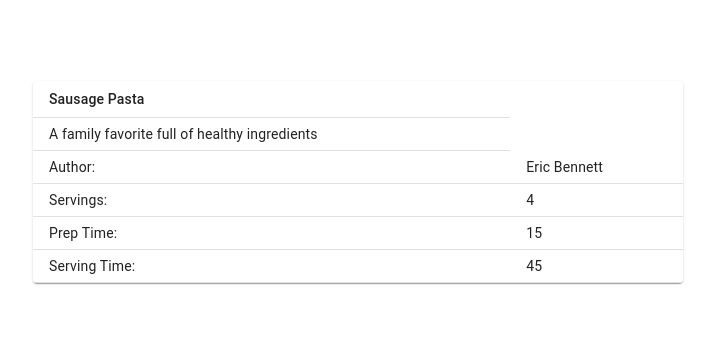
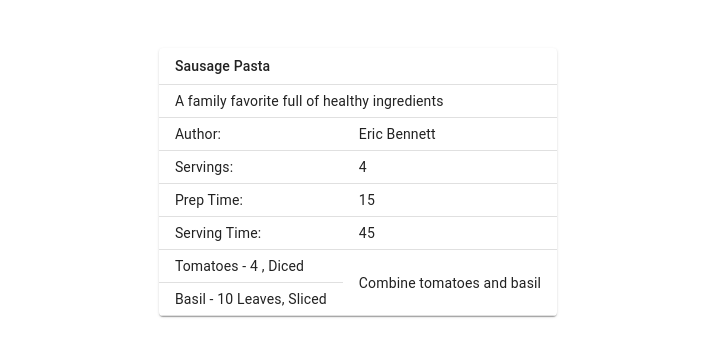
Before and after one commit to ericos-bennett/enPlace, a React (Vite) app in the folder frontend/: page / in a window 1280 px wide. Shown: the part 218-574 px from the top of the page, without its empty margins (282-997 px from the left). Built offline with nearby package versions, Linux system fonts and the light colour scheme.

Commit message:
add steps type and add it to template

```diff
--- a/frontend/src/App.tsx
+++ b/frontend/src/App.tsx
@@ -27,15 +27,15 @@ function App() {
         <div>Loading...</div>
       ) :
         (<TableContainer component={Paper}>
-          <Table sx={{ minWidth: 650 }} size="small" aria-label="a dense table">
+          <Table size="small">
             <TableHead>
               <TableRow>
-                <TableCell>{recipe.name}</TableCell>
+                <TableCell colSpan={2}>{recipe.name}</TableCell>
               </TableRow>
             </TableHead>
             <TableBody>
               <TableRow>
-                <TableCell>{recipe.description}</TableCell>
+                <TableCell colSpan={2}>{recipe.description}</TableCell>
               </TableRow>
               <TableRow>
                 <TableCell>Author: </TableCell>
@@ -53,6 +53,19 @@ function App() {
                 <TableCell>Serving Time: </TableCell>
                 <TableCell>{recipe.cookingTime}</TableCell>
               </TableRow>
+              {recipe.steps.map((step) => {
+                const ingredientCount = step.ingredients.length
+                return (
+                  <TableRow>
+                    {step.ingredients.map((ingredient) => (
+                      <TableRow>
+                        <TableCell>{ingredient.ingredient} - {ingredient.amount} {ingredient.units}, {ingredient.preparation}</TableCell>
+                      </TableRow>
+                    ))}
+                    <TableCell rowSpan={ingredientCount}>{step.instructions}</TableCell>
+                  </TableRow>
+                )
+              })}
             </TableBody>
           </Table >
         </TableContainer >)}
--- a/frontend/src/testRecipe.json
+++ b/frontend/src/testRecipe.json
@@ -4,5 +4,24 @@
   "author": "Eric Bennett",
   "servings": 4,
   "prepTime": 15,
-  "cookingTime": 45
+  "cookingTime": 45,
+  "steps": [
+    {
+      "ingredients": [
+        {
+          "ingredient": "Tomatoes",
+          "preparation": "Diced",
+          "amount": 4,
+          "units": null
+        },
+        {
+          "ingredient": "Basil",
+          "preparation": "Sliced",
+          "amount": 10,
+          "units": "Leaves"
+        }
+      ],
+      "instructions": "Combine tomatoes and basil"
+    }
+  ]
 }
```
Also changed, not shown: frontend/src/types.d.ts (+16 -3 lines).
